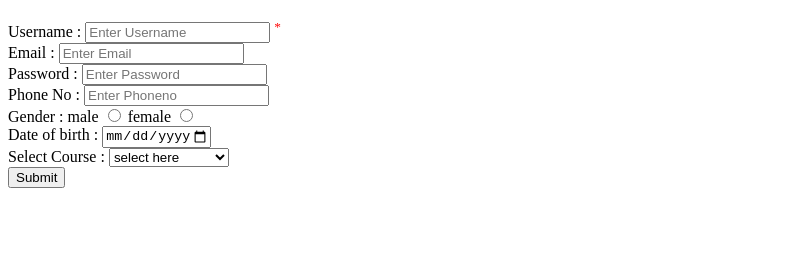
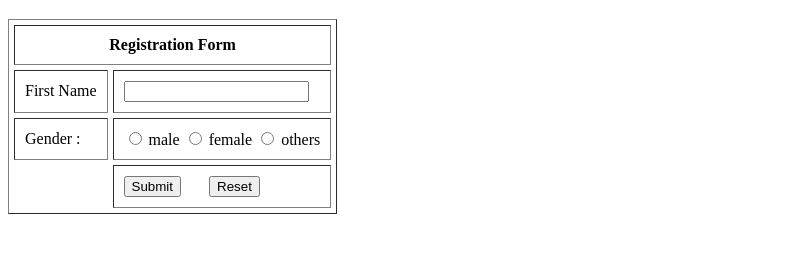
Before and after one commit to Sarvesh-1999/WEBTECH---3PM, a plain HTML site: page html/Forms.html in a window 1280 px wide. Shown: the part 61-314 px from the top of the page, without its empty margins (0-809 px from the left). Drawn offline with Linux system fonts and the light colour scheme.

Commit message:
HTML COMPLETED

```diff
--- a/html/Forms.html
+++ b/html/Forms.html
@@ -9,6 +9,9 @@
     <center>
       <h1>Forms in HTML</h1>
     </center>
+
+    <!-- <fieldset>
+        <legend align="center">Fill this form</legend>
 
       <form>
         <div>
@@ -27,7 +30,12 @@
 
         <div>
           <label for="email">Email :</label>
-        <input type="email" id="email" name="email" placeholder="Enter Email" />
+          <input
+            type="email"
+            id="email"
+            name="email"
+            placeholder="Enter Email"
+          />
         </div>
 
         <div>
@@ -79,10 +87,92 @@
             <option value="mern stack">MERN Stack</option>
             <option value="testing">Testing</option>
           </select>
+        </div>
 
+        <div>
+          <label for="branch">Institute Branch : </label>
+          <input
+            type="text"
+            name="branch"
+            id="branch"
+            placeholder="Enter Branch Name"
+            list="branch-list"
+          />
+
+          <datalist id="branch-list">
+            <option value="Noida">Noida</option>
+            <option value="Gurugram">Gurugram</option>
+            <option value="Delhi">Delhi</option>
+          </datalist>
+        </div>
+
+        <div>
+          <label for="expericence">Experience : </label>
+          <input type="number" name="expericence" id="expericence" min="0" />
+          <span>In Years</span>
+        </div>
+
+        <div>
+          <label for="address">Address :</label>
+          <textarea
+            name="address"
+            id="address"
+            placeholder="Enter Address"
+          ></textarea>
+        </div>
+
+        <div>
+          <label for="resume">Upload Resume : </label>
+          <input type="file" name="resume" id="resume" multiple />
         </div>
 
         <button type="submit">Submit</button>
       </form>
+
+    </fieldset> -->
+
+    <form>
+      <table border="1" cellpadding="10" cellspacing="5">
+        <thead>
+          <tr>
+            <th colspan="2">Registration Form</th>
+          </tr>
+        </thead>
+
+        <tbody>
+          <tr>
+            <td>
+              <label for="firstname">First Name</label>
+            </td>
+            <td>
+              <input type="text" name="firstname" id="firstname" />
+            </td>
+          </tr>
+
+          <tr>
+            <td>
+              <label for="">Gender :</label>
+            </td>
+            <td>
+              <input type="radio" name="gender" id="male" value="male"/>
+              <label for="male">male</label>
+              <input type="radio" name="gender" id="female" value="female"/>
+              <label for="female">female</label>
+              <input type="radio" name="gender" id="others" value="others"/>
+              <label for="others">others</label>
+            </td>
+          </tr>
+
+          <tr>
+            <td style="empty-cells: hide"></td>
+            <td>
+              <button type="submit">Submit</button>
+              &nbsp; &nbsp; &nbsp;
+              <button type="reset">Reset</button>
+            </td>
+          </tr>
+        </tbody>
+      </table>
+    </form>
   </body>
 </html>
```
Lines whose indentation alone changed are shown as unchanged.
